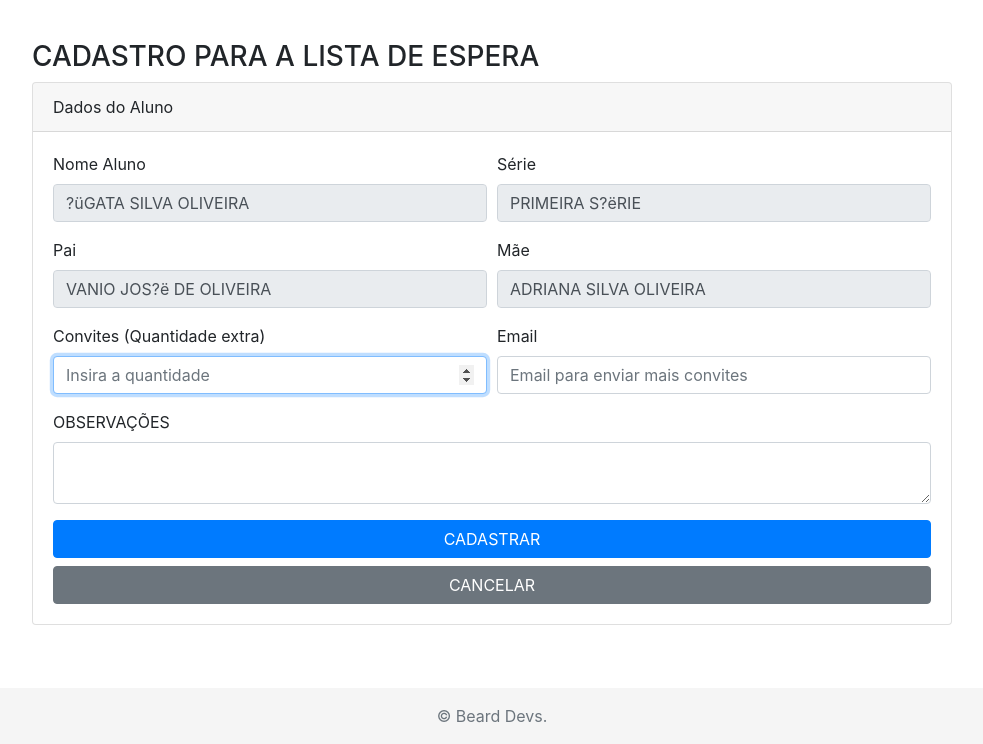
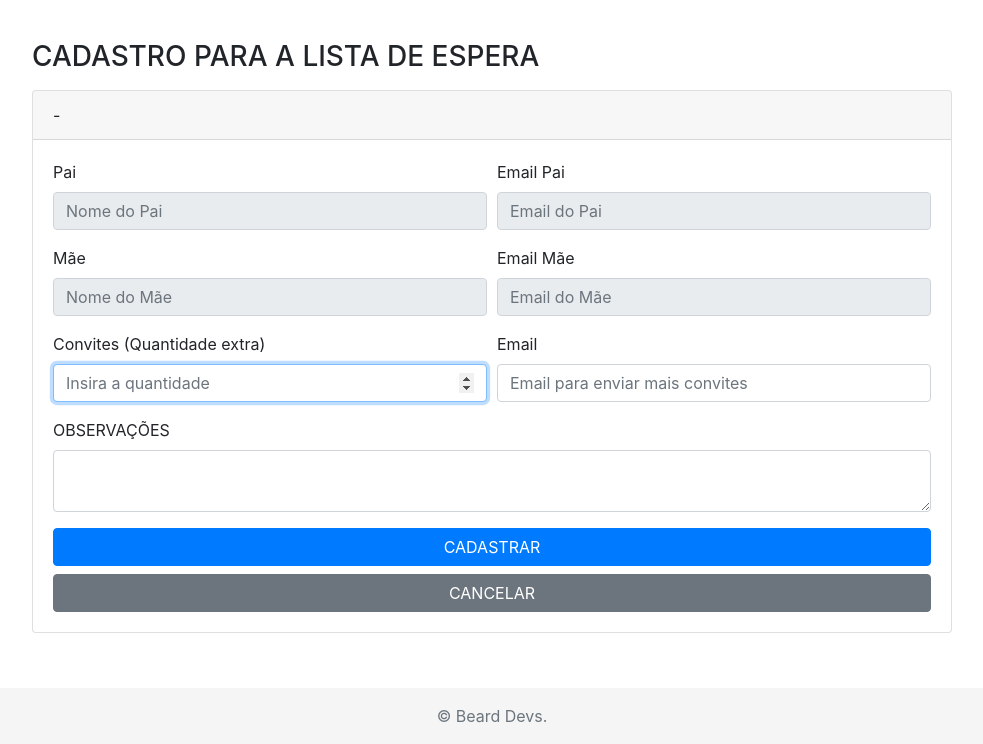
Before and after one commit to csadetec/bh.eventos, a CodeIgniter app: page /database/esperas/cadastrar/1 in a window 1280 px wide. Shown: the part 56-800 px from the top of the page, without its empty margins (148-1131 px from the left). Run offline with CodeIgniter, Linux system fonts and the light colour scheme; the visitor is signed in with stand-in values (Sample User, id 1); data comes from the database, SQL or seed files in the repository; data that the repository does not hold is empty.

Commit message:
troca de banco de dados

```diff
--- a/application/controllers/Esperas.php
+++ b/application/controllers/Esperas.php
@@ -32,6 +32,8 @@ class Esperas extends CI_Controller {
     else:
 
       $post = $this->input->post();
+      unset($post['emailmae']);
+      unset($post['emailpai']);
       /**
       echo '<pre>';
       echo '<br>';
@@ -58,9 +60,10 @@ class Esperas extends CI_Controller {
 
   }
 
-  public function editar($id_espera = null, $id_aluno = null){
-    $aluno = $this->alunos_model->select_id($id_aluno);
+  public function editar($id_espera = null, $ra = null){
+    $aluno = $this->alunos_model->select_ra($ra);
     $espera = $this->esperas_model->select_id($id_espera);
+
     if(!$aluno || !$espera)redirect('alunos/listar');
 
     $this->form_validation->set_rules('qtd_convites', 'CONVITES (Quantidade extra)', 'trim|required|integer');
@@ -73,6 +76,8 @@ class Esperas extends CI_Controller {
     else:
 
       $post = $this->input->post();
+      unset($post['emailmae']);
+      unset($post['emailpai']);
       /*
       echo '<pre>';
       echo '<br>';
@@ -85,25 +90,24 @@ class Esperas extends CI_Controller {
       else:
         set_msg('Falha ao registrar o emprestimo', 'danger');
        endif;
-        /**/
+
     endif;
 
 
     $data['titulo'] = 'CADASTRO PARA A LISTA DE ESPERA';
     $data['page'] = 'esperas/esperas_form';
-    $data['action'] = 'esperas/editar/'.$id_espera.'/'.$id_aluno;
+    $data['action'] = 'esperas/editar/'.$id_espera.'/'.$ra;
     $data['aluno'] = $aluno;
     $data['espera'] = $espera;
     $data['btn_value'] = 'ATUALIZAR';
 
     $this->load->view('load', $data, FALSE);
+    /** */
 
   }
 
 
   public function listar(){
-       header("Refresh:60");
-
 
     $esperas = $this->esperas_model->select();
     /*
--- a/application/helpers/funcoes_helper.php
+++ b/application/helpers/funcoes_helper.php
@@ -6,6 +6,9 @@ $aviso = null;
 function convite_turno($s){
     if($s == 'TERCEIRA SÉRIE' or  $s == 'SEGUNDA SÉRIE' or $s == 'PRIMEIRA SÉRIE' or $s == 'NONO ANO' or $s == 'OITAVO ANO' or $s == 'SÉTIMO ANO' or $s == 'SEXTO ANO' )return 'CONVITE NOITE';
     return 'CONVITE MANHÃ';
+
+}
+function rename_turma($t){
 
 }
 function txt_status($s){
--- a/application/models/Alunos_model.php
+++ b/application/models/Alunos_model.php
@@ -26,23 +26,25 @@
 
   public function select(){
 
- 	//	$this->db->where('turma !=', "");
-  		$this->db->select('a.id_aluno, a.ra, a.nome_aluno, a.nome_pai, a.nome_mae, a.status, a.serie, a.data, a.horas');
-
-		$this->db->from($this->alunos.' as a');
-		$this->db->where_in('serie', array('PRIMEIRO PERIODO', 'SEGUNDO PERIODO', 'PRIMEIRO ANO', 'SEGUNDO ANO', 'TERCEIRO ANO', 'QUARTO ANO', 'QUINTO ANO'));
-		$this->db->order_by('a.serie', 'asc');
-  		$this->db->order_by('a.nome_aluno', 'asc');
+		$this->db->order_by('codturma', 'asc');
+  		$this->db->order_by('aluno', 'asc');
 
 
 
- 		return $this->db->get()->result();
+ 		return $this->db->get($this->alunos)->result();
  	}
  	public function select_id($id=null){
 
  		$this->db->where('id_aluno', $id);
  		return $this->db->get($this->alunos)->row();
- 	}
+	}
+
+	public function select_ra($ra = null){
+		$this->db->where('ra', $ra);
+		return $this->db->get($this->alunos)->row();
+
+
+	}
 
  	public function cont_status(){
  		$this->db->select('count(status) as status');
@@ -52,12 +54,6 @@
 
  	}
 
- 	public function select_ultimo_status(){
- 		$this->db->order_by('data', 'desc');
- 		$this->db->order_by('horas', 'desc');
- 		$this->db->limit(5);
- 		return $this->db->get($this->alunos)->result();
- 	}
 
 
 }
--- a/application/models/Esperas_model.php
+++ b/application/models/Esperas_model.php
@@ -30,14 +30,13 @@
 
   	public function select(){
 
-		$this->db->select('e.id_espera, e.id_aluno, e.email, e.qtd_convites, e.obs, '
-		.'a.nome_aluno'
+		$this->db->select('e.id_espera, e.ra, e.email, e.qtd_convites, e.obs, '
+		.'a.aluno'
 		);
 
 		$this->db->from($this->esperas.' as e');
-		$this->db->join($this->alunos.' as a', 'e.id_aluno = a.id_aluno');
-		$this->db->order_by('a.nome_aluno', 'asc');
-		$this->db->order_by('a.serie', 'asc');
+		$this->db->join($this->alunos.' as a', 'e.ra = a.ra');
+		$this->db->order_by('a.aluno', 'asc');
 
  		return $this->db->get()->result();
  	}
--- a/application/views/esperas/esperas_form.php
+++ b/application/views/esperas/esperas_form.php
@@ -1,40 +1,27 @@
-<div class="card card-register">
-  <div class="card-header">Dados do Aluno</div>
+<div class="card card-register mt-3">
+  <div class="card-header"><?php echo $aluno->aluno .' - '.$aluno->codturma ?></div>
   <div class="card-body">
     <div class="row">
       <div class="col-md-12">
         <?php echo form_open($action, array('id'=>'form'));?>
-
-          <div class="form-row">
+          <div id="" class="form-row">
             <div class="form-group col-md-6">
-              <label for="nome_aluno">Nome Aluno</label>
-              <input type="text" name="nome_aluno" id="nome_aluno" class="form-control" placeholder="Nome do Aluno" required="required" autofocus="autofocus" value="<?php echo @$aluno->nome_aluno ?>" disabled="disabled">
+              <label for="pai">Pai</label>
+              <input type="text" name="pai" id="pai" class="form-control" placeholder="Nome do Pai" disabled="disabled" value="<?php echo @$aluno->pai ?>" >
             </div>
             <div class="form-group col-md-6">
-              <label for="turma">Série</label>
-              <input type="text" name="turma" id="turma" class="form-control" placeholder="Turma" required="required" value="<?php echo @$aluno->serie ?>" disabled="disabled">
+              <label for="emailpai">Email Pai</label>
+              <input type="text" name="emailpai" id="emailpai" class="form-control" placeholder="Email do Pai" readonly value="<?php echo @strtolower($aluno->emailpai) ?>" >
             </div>
           </div>
-          <!--
-          <div class="form-row">
+          <div id="" class="form-row">
             <div class="form-group col-md-6">
-              <label for="turma">Série</label>
-              <input type="text" name="turma" id="turma" class="form-control" placeholder="Turma" required="required" value="<?php echo @$aluno->serie ?>" readonly>
+              <label for="mae">Mãe</label>
+              <input type="text" name="mae" id="mae" class="form-control" placeholder="Nome do Mãe" disabled="disabled" value="<?php echo @$aluno->mae ?>" >
             </div>
             <div class="form-group col-md-6">
-              <label for="turma">Matrícula</label>
-              <input type="text" name="ra" id="ra" class="form-control" placeholder="Matrícula" required="required" value="<?php echo @$aluno->ra ?>" readonly>
-            </div>
-          </div>
-          <!-- -->
-          <div id="nome_pai" class="form-row">
-            <div class="form-group col-md-6">
-              <label for="nome_pai">Pai</label>
-              <input type="text" name="nome_pai" id="nome_pai" class="form-control" placeholder="Nome do Pai" disabled="disabled" value="<?php echo @$aluno->nome_pai ?>" >
-            </div>
-            <div class="form-group col-md-6">
-              <label for="nome_mae">Mãe</label>
-              <input type="text" name="nome_mae" id="nome_mae" class="form-control" placeholder="Nome da Mãe" disabled="disabled" value="<?php echo @$aluno->nome_mae ?>" >
+              <label for="emailmae">Email Mãe</label>
+              <input type="text" name="emailmae" id="emailmae" class="form-control" placeholder="Email do Mãe" readonly value="<?php echo @strtolower($aluno->emailmae) ?>" >
             </div>
           </div>
           <div class="form-row">
@@ -47,13 +34,14 @@
               <input type="email" name="email" id="email" class="form-control" placeholder="Email para enviar mais convites" required="required" autofocus="autofocus" value="<?php echo @$espera->email ?>" >
             </div>
           </div>
+
           <div class="form-row">
             <div class="form-group col-md-12">
               <label for="qtd_convites">OBSERVAÇÕES</label>
               <textarea name="obs" id="obs"  rows="2" class="form-control"><?php echo @$espera->obs ?></textarea>
             </div>
           </div>
-          <input type="hidden" name="id_aluno" value="<?php echo @$aluno->id_aluno ?> ">
+          <input type="hidden" name="ra" value="<?php echo @$aluno->ra ?> ">
           <input type="hidden" name="data" id="data" value="<?php  echo date('Y-m-d') ?>">
           <input type="hidden" name="horas" id="horas" value="<?php  echo date('H:i') ?>">
           <input type="hidden" name="id_usuario" id="id_usuario" value  ="<?php echo $this->session->userdata('id_usuario'); ?>">
@@ -65,3 +53,23 @@
 
   </div>
 </div>
+
+<script>
+  $(document).ready(function(){
+
+    $("#emailmae").css('cursor','pointer');
+    $("#emailpai").css('cursor','pointer');
+
+    $("#emailmae").click(writeMail);
+    $("#emailpai").click(writeMail);
+
+
+    function writeMail(){
+      var email = $(this).val();
+      $("#email").val(email);
+    }
+  });
+
+
+
+</script>
--- a/application/views/esperas/esperas_listar.php
+++ b/application/views/esperas/esperas_listar.php
@@ -21,7 +21,7 @@
             if($e->obs) echo '<i>'.'OBSERVAÇÃO'.'</i>'.'<br>'.$e->obs;
           ?>
           <br>
-          <?php echo anchor('esperas/editar/'.$e->id_espera.'/'.$e->id_aluno, '<i class="fas fa-edit"></i>', array('class'=>'btn btn-primary', 'style'=>'float:right; border-radius:49%')); ?>
+          <?php echo anchor('esperas/editar/'.$e->id_espera.'/'.$e->ra, '<i class="fas fa-edit"></i>', array('class'=>'btn btn-primary', 'style'=>'float:right; border-radius:49%')); ?>
         </div>
       </div>
      </li>
--- a/application/views/load.php
+++ b/application/views/load.php
@@ -42,7 +42,7 @@
             if($this->session->userdata('id_perfil') == 1):
               echo anchor('usuarios/listar', '<i class="fas fa-fw fa-user"></i>Usuários - Listar', array('class'=>'dropdown-item'));
               echo anchor('usuarios/cadastrar', '<i class="fas fa-fw fa-user"></i>Usuário - Cadastrar', array('class'=>'dropdown-item'));
-             // echo anchor('arquivos/cadastrar', '<i class="fas fa-fw fa-file-excel"></i> Importar Alunos', array('class'=>'dropdown-item'));
+              //echo anchor('arquivos/cadastrar', '<i class="fas fa-fw fa-file-excel"></i> Importar Alunos', array('class'=>'dropdown-item'));
 
             endif;
           ?>
--- a/composer.json
+++ b/composer.json
@@ -12,7 +12,8 @@
 	},
 	"require": {
 		"php": ">=5.3.7",
-		"phpoffice/phpspreadsheet": "^1.5"
+		"phpoffice/phpspreadsheet": "^1.5",
+		"pusher/pusher-php-server": "^3.4"
 	},
 	"suggest": {
 		"paragonie/random_compat": "Provides better randomness in PHP 5.x"
```
Also changed, not shown: application/controllers/Alunos.php (+0 -22 lines), application/controllers/Arquivos.php (+6 -21 lines), application/views/alunos/alunos_listar.php (+10 -27 lines), 2 other files.
